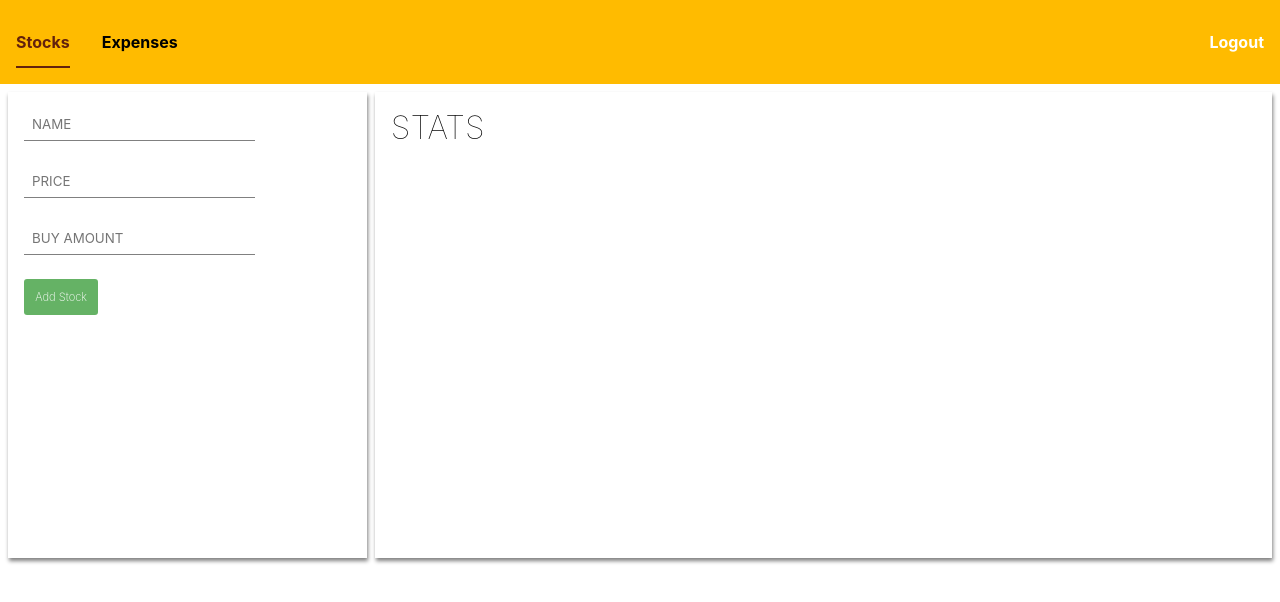
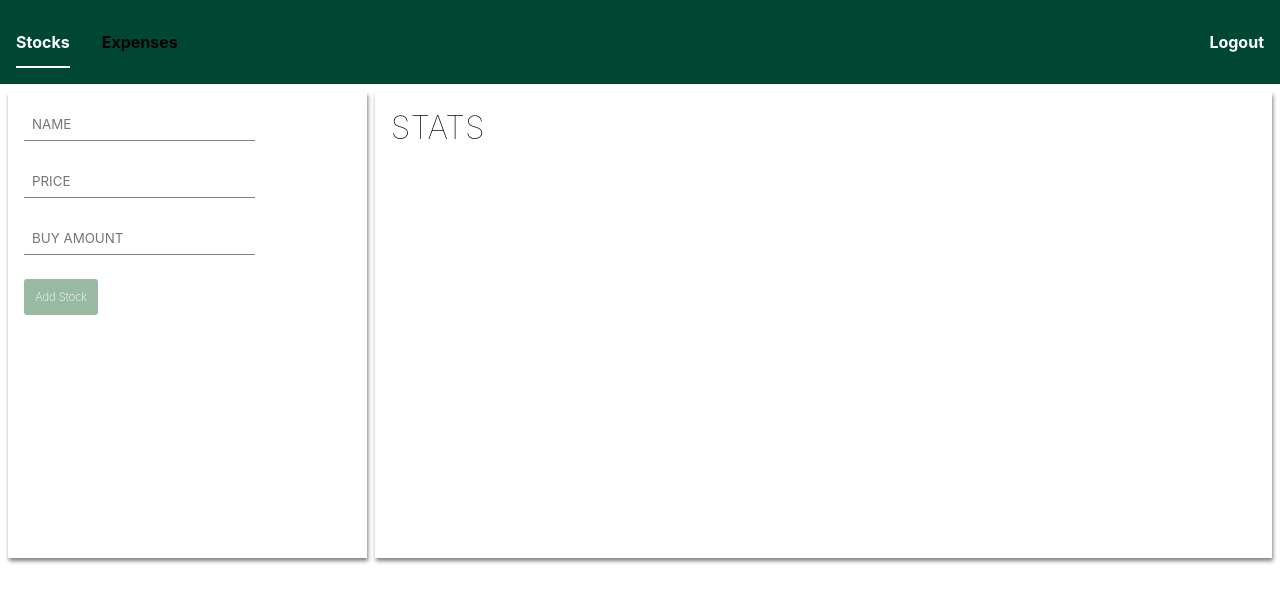
Before and after one commit to Simonanilgeorge/task-tracker-frontend, an Angular app: page /stocks in a window 1280 px wide. Shown: the top 602 px of the page. Built offline with nearby package versions, Linux system fonts and the light colour scheme; no server answers; sample sign-in values are in the browser's storage.

Commit message:
css variables

```diff
--- a/src/app/components/expenses/expenses.component.html
+++ b/src/app/components/expenses/expenses.component.html
@@ -16,19 +16,14 @@
 
             <button class="button default" (click)="test()">test</button>
 
-
-
             <div *ngIf="editFlag" style="display: flex;gap:1em;">
                 <button class="button submit" (click)="edit()" [class.disabled]="!form.valid" [disabled]="!form.valid">
                     update expense
                 </button>
-
                 <button class="button default" (click)="cancelEdit()">
                     cancel
                 </button>
             </div>
-
-
         </div>
 
         <div class="table-container card">
--- a/src/app/components/login/login.component.css
+++ b/src/app/components/login/login.component.css
@@ -1,6 +1,6 @@
 .grid-container {
   flex: 1;
-background: linear-gradient(145deg, orange,firebrick 50%,white 50%);
+background: linear-gradient(145deg, var(--login-bg-primary),var(--login-bg-secondary) 50%,white 50%);
 
   display: grid;
   /* grid-template-columns: repeat(1, 0.27fr); */
--- a/src/app/components/nav/nav.component.css
+++ b/src/app/components/nav/nav.component.css
@@ -29,18 +29,18 @@ p {
   bottom: 0;
   width: 0%;
   height: 0.1em;
-  background: #62210d;
+  background: var(--nav-link);
   transition: 300ms ease-in-out;
 }
 .links:hover {
-  color: #62210d;
+  color: var(--nav-link);
 }
 .links:hover::before {
   width: 100%;
 }
 
 .active {
-  color: #62210d;
+  color: var(--nav-link);
   position: relative;
 }
 .active::after {
@@ -50,7 +50,7 @@ p {
   bottom: 0;
   width: 100%;
   height: 0.1em;
-  background: #62210d;
+  background: var(--nav-link);
 }
 
 .logout {
--- a/src/app/services/stocks.service.ts
+++ b/src/app/services/stocks.service.ts
@@ -13,6 +13,7 @@ export class StocksService {
 
 
   getAllStocks(): Observable<any> {
+
     return this.http.get<any>(this.url);
   }
 
--- a/src/styles.css
+++ b/src/styles.css
@@ -11,11 +11,15 @@
 :root {
   --light: 50%;
   --dark: 40%;
-  --navbar-bg: #ffbb00;
-  --table-header-bg: #ffbb00;
-  --button-submit: hsl(120deg 100% 25%);
-  --button-default: hsl(207deg 44% 49%);
-  --table-header-color:#661c17;
+  --navbar-bg: #004733;
+  --nav-link:#ffffff;
+  --table-header-bg: #AD080F;
+  --button-submit: #568D66;
+  --button-default: #023047;
+  --table-header-color:#ffffff;
+  --login-bg-primary:red;
+  --login-bg-secondary:firebrick;
+  --grid-container-bg:#ffffff;
 }
 
 *:focus {
@@ -24,10 +28,14 @@
 }
 .container {
   min-height: 100vh;
-
+/* background: #9A031E; */
   display: flex;
 
   flex-direction: column;
+}
+
+.grid-container{
+background: var(--grid-container-bg);
 }
 
 .card {
```
